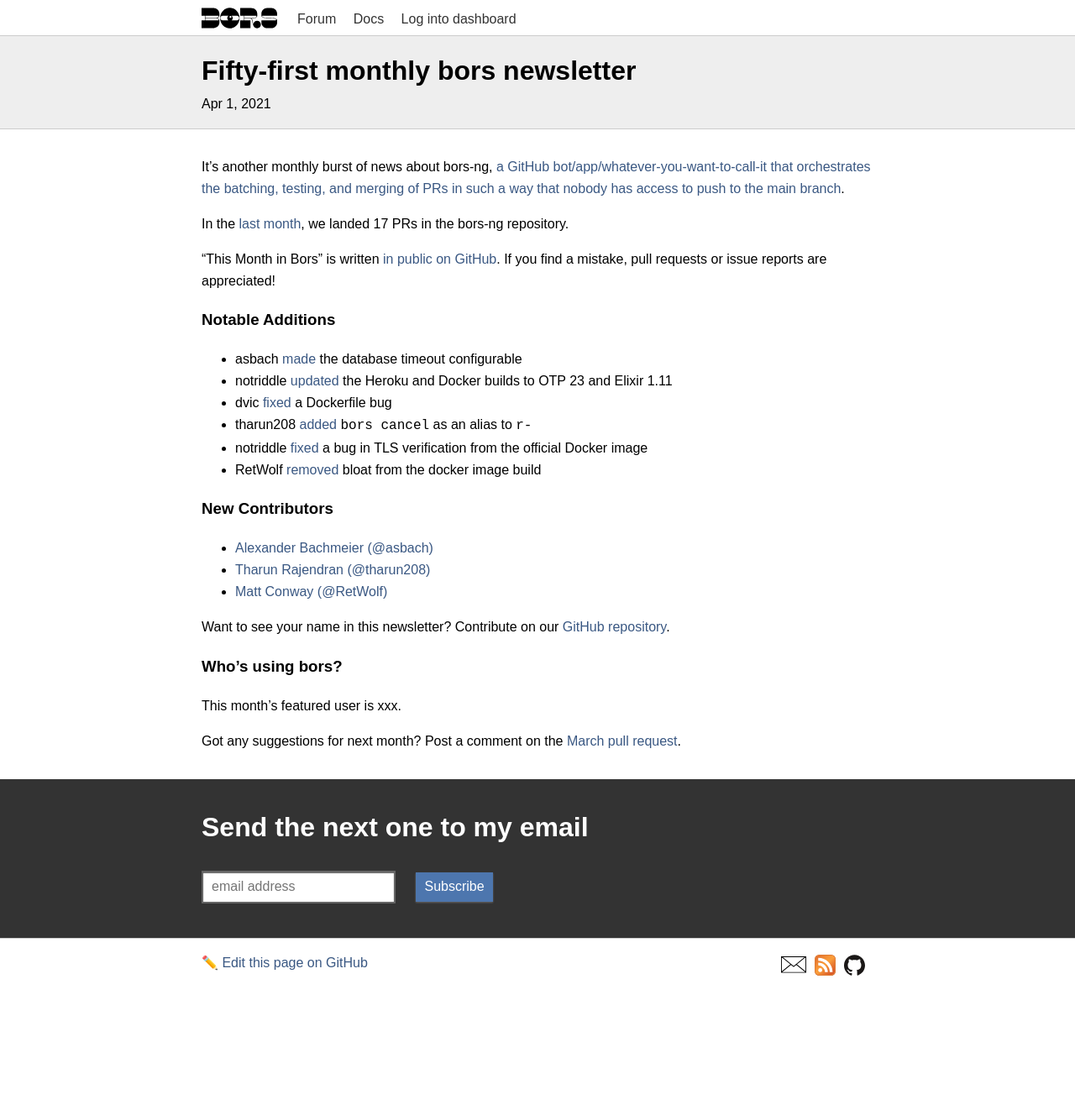
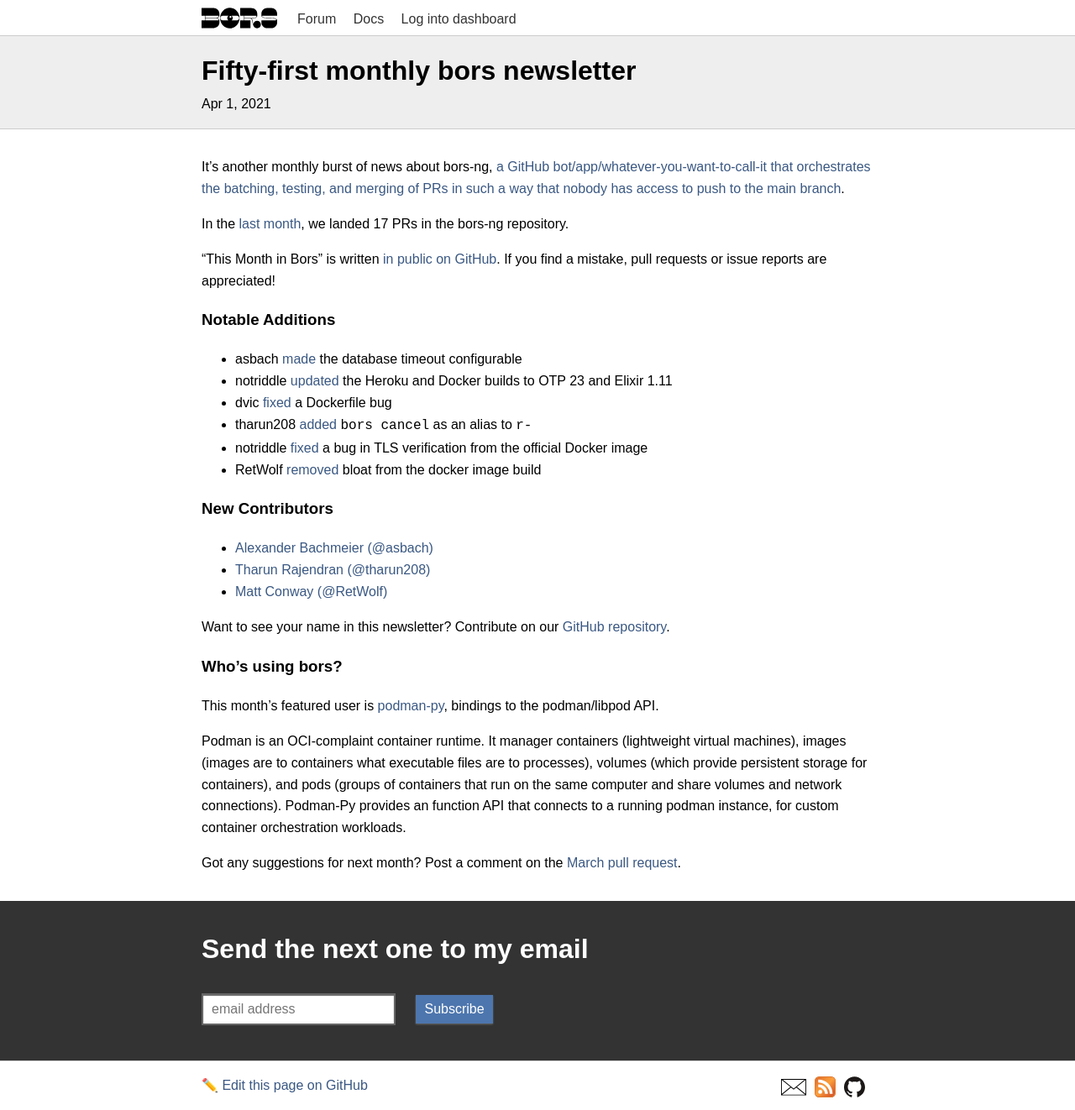
Before and after one commit to bors-ng/bors-ng.github.io, a Jekyll site: the page built from _posts/2021-04-01-tmib-51.md, in a window 1280 px wide. Shown: the whole page at 84% size. Built offline with Jekyll 4.4.1, drawn with Linux system fonts in a browser that asks for light colours; before the commit the page ends 1176 px from its top, so only the background shows below that.

Commit message:
Add featured user podman-py

```diff
--- a/_posts/2021-04-01-tmib-51.md
+++ b/_posts/2021-04-01-tmib-51.md
@@ -38,7 +38,9 @@
 
 ### Who's using bors?
 
-This month's featured user is xxx.
+This month's featured user is [podman-py](https://github.com/containers/podman-py), bindings to the podman/libpod API.
+
+Podman is an OCI-complaint container runtime. It manager containers (lightweight virtual machines), images (images are to containers what executable files are to processes), volumes (which provide persistent storage for containers), and pods (groups of containers that run on the same computer and share volumes and network connections). Podman-Py provides an function API that connects to a running podman instance, for custom container orchestration workloads.
 
 Got any suggestions for next month?
 Post a comment on the [March pull request](https://github.com/bors-ng/bors-ng.github.io/pull/___).
```
